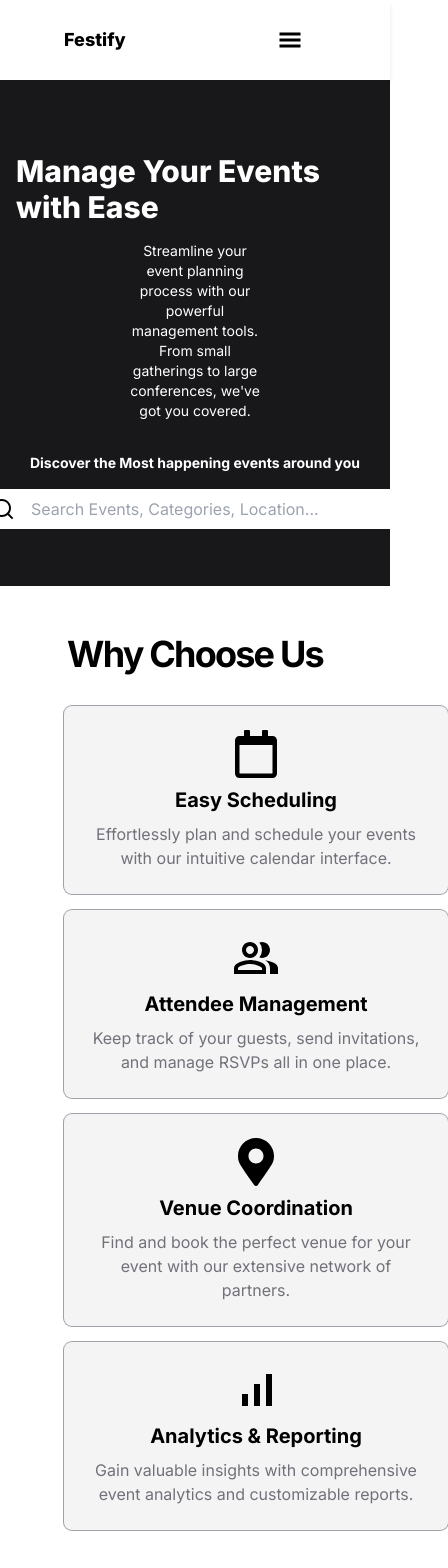
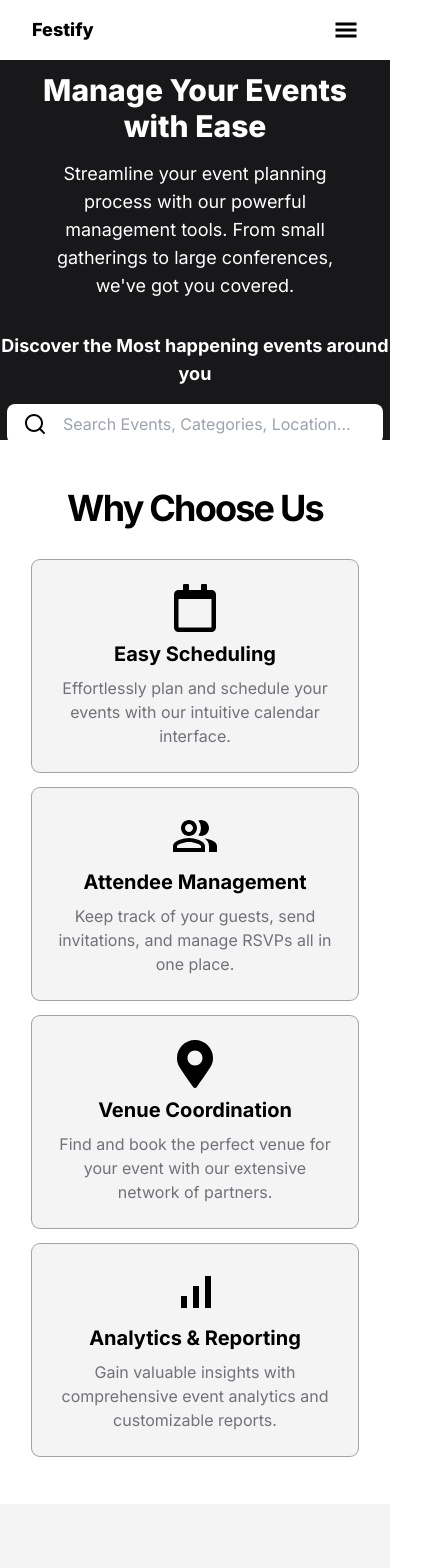
Before and after one commit to GOne0816/Event-Management, a React (Vite) app: page / in a window 390 px wide. Shown: the top 1568 px of the page, 448 px wide, since content can reach past the window. Built offline with nearby package versions, Linux system fonts and the light colour scheme.

Commit message:
Le bsdk kar diya navbar responsive

```diff
--- a/src/Components/NavBar.jsx
+++ b/src/Components/NavBar.jsx
@@ -6,7 +6,7 @@ const NavBar = () => {
   const [isMenuOpen, setIsMenuOpen] = useState(false);
   return (
     <div>
-      <nav className="w-full p-4 px-80 bg-white shadow-md flex justify-between items-center max-sm:px-16">
+      <nav className="w-full p-4 px-80 bg-white shadow-md flex justify-between items-center max-sm:px-8">
         <Link to="/" className="text-3xl font-extrabold max-sm:text-lg ">
           Festify
         </Link>
@@ -25,25 +25,28 @@ const NavBar = () => {
           </Link>
         </div>
         <div className="flex items-center sm:hidden">
-          <button size="icon" onClick={() => setIsMenuOpen(!isMenuOpen)}>
+          <div className="hover:cursor-pointer" onClick={() => setIsMenuOpen(!isMenuOpen)}>
             <span className="sr-only">Open main menu</span>
-            <GiHamburgerMenu className="h-6 w-6" aria-hidden="true" />
-          </button>
+            <GiHamburgerMenu className="h-6 w-6 left-5" aria-hidden="true" />
+          </div>
         </div>
 
       </nav>
       {isMenuOpen && (
           <div className="sm:hidden">
             <div className="pt-2 pb-3 space-y-1">
-              <button className="w-full flex justify-start">
+              <Link to="/">
+              <button className="btn-Text px-8 w-full flex justify-start">
                 Create Event
-              </button>
-              <button className="w-full flex justify-start">
+              </button></Link>
+              <Link to="/login">
+              <button className="btn-Text px-8 w-full flex justify-start">
                 Events
-              </button>
-              <button className="w-full flex justify-start">
+              </button></Link>
+              <Link to="/signup">
+              <button className="btn-Text px-8 w-full flex justify-start">
                 Sign Up
-              </button>
+              </button></Link>
             </div>
           </div>
         )}
--- a/src/Components/Welcome.jsx
+++ b/src/Components/Welcome.jsx
@@ -67,22 +67,22 @@ const Welcome = () => {
     <div className="w-full h-dvh flex flex-col items-center">
 
       {/* Hero Section */}
-      <div className="text-white bg-zinc-900 flex flex-col justify-center items-center min-h-[60%] w-full max-sm: max-md:py-24 lg:py-32 xl:py-48">
-        <h1 className="flex justify-center p-4 text-6xl font-extrabold max-sm:text-3xl">
+      <div className="text-white bg-zinc-900 flex flex-col justify-center items-center min-h-[60%] w-full max-sm:min-h-[45%]">
+        <h1 className="flex justify-center text-center p-4 text-6xl font-extrabold max-sm:text-3xl">
           Manage Your Events with Ease
         </h1>
-        <p className="text-center px-96 pb-4 text-lg max-sm:text-sm max-sm:px-32">
+        <p className="text-center px-96 pb-4 text-lg max-sm:text-md max-sm:px-8">
           Streamline your event planning process with our powerful management
           tools. From small gatherings to large conferences, we've got you
           covered.
         </p>
-        <p className="py-4 text-lg font-bold max-sm:text-sm">Discover the Most happening events around you</p>
+        <p className="py-4 text-lg font-bold max-sm:text-md text-center">Discover the Most happening events around you</p>
         <div className="flex justify-center items-center bg-white px-4 rounded-lg ">
           <RiSearchLine className="size-6 text-black" />
           <input
             type="text"
             placeholder="Search Events, Categories, Location..."
-            className="px-4 min-w-96 py-2 outline-none text-black "
+            className="px-4 min-w-96 py-2 outline-none text-black max-sm:min-w-80"
           />
         </div>
       </div>
@@ -95,11 +95,11 @@ const Welcome = () => {
           </h2>
         </div>
         <div className="flex items-center justify-center">
-          <div className="grid grid-cols-2 px-96 max-sm:px-16 max-sm:gap-4 max-sm:grid-cols-1 gap-16 text-center">
+          <div className="grid grid-cols-2 px-96 max-sm:px-8 max-sm:gap-4 max-sm:grid-cols-1 gap-16 text-center">
             {featuresList.map((features) => (
               <div
                 key={features.id}
-                className="bg-zinc-100 ring-1 ring-zinc-400 rounded-lg min-w-96 min-h-32 p-6"
+                className="bg-zinc-100 ring-1 ring-zinc-400 rounded-lg min-w-96 min-h-32 max-sm:min-w-80 p-6"
               >
                 <h1 className="text-xl font-bold mb-2 flex items-center justify-center">
                   {features.icon}
@@ -120,9 +120,9 @@ const Welcome = () => {
           </h2>
         </div>
         <div className="flex items-center justify-center">
-          <div className="grid grid-cols-3 px-32 gap-8 max-sm:px-16 max-sm:gap-4 max-sm:grid-cols-2">
+          <div className="grid grid-cols-3 px-32 gap-8 max-sm:px-8 max-sm:gap-4 max-sm:grid-cols-1">
             {eventCards.map((events) => (
-              <div key={events.id} className="bg-white ring-1 ring-zinc-400 rounded-lg min-w-96 min-h-32 p-6 max-sm:min-w-48">
+              <div key={events.id} className="bg-white ring-1 ring-zinc-400 rounded-lg min-w-96 min-h-32 p-6 max-sm:min-w-80">
                 <h3 className="text-xl font-bold mb-2">{events.title}</h3>
                 <p className="text-zinc-500 mb-1">{events.date}</p>
                 <p className="text-zinc-500">{events.location}</p>
```
